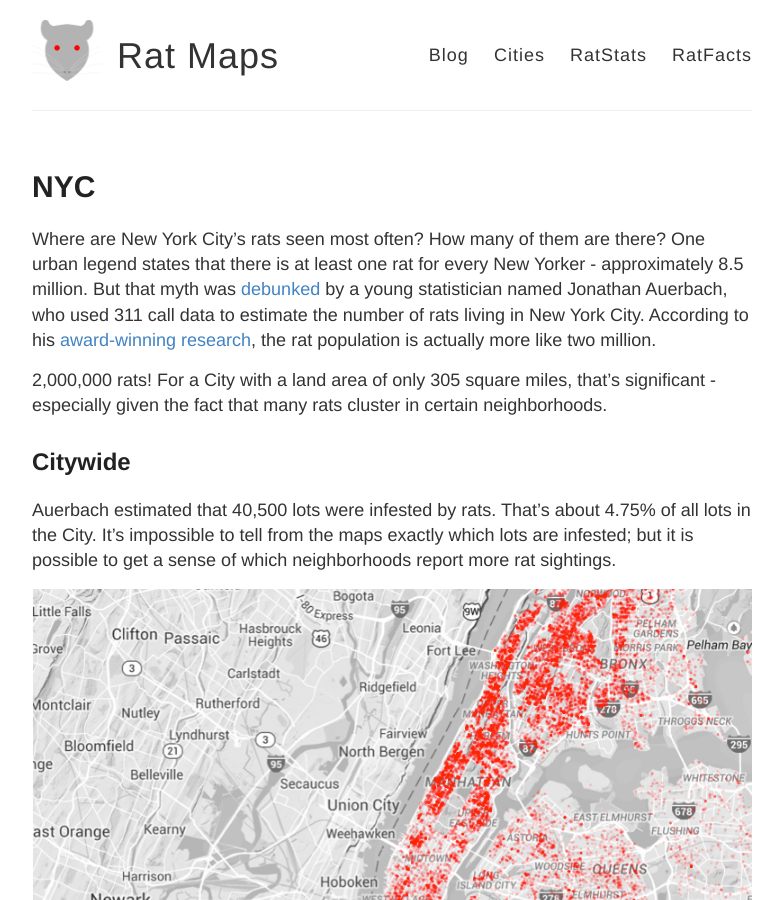
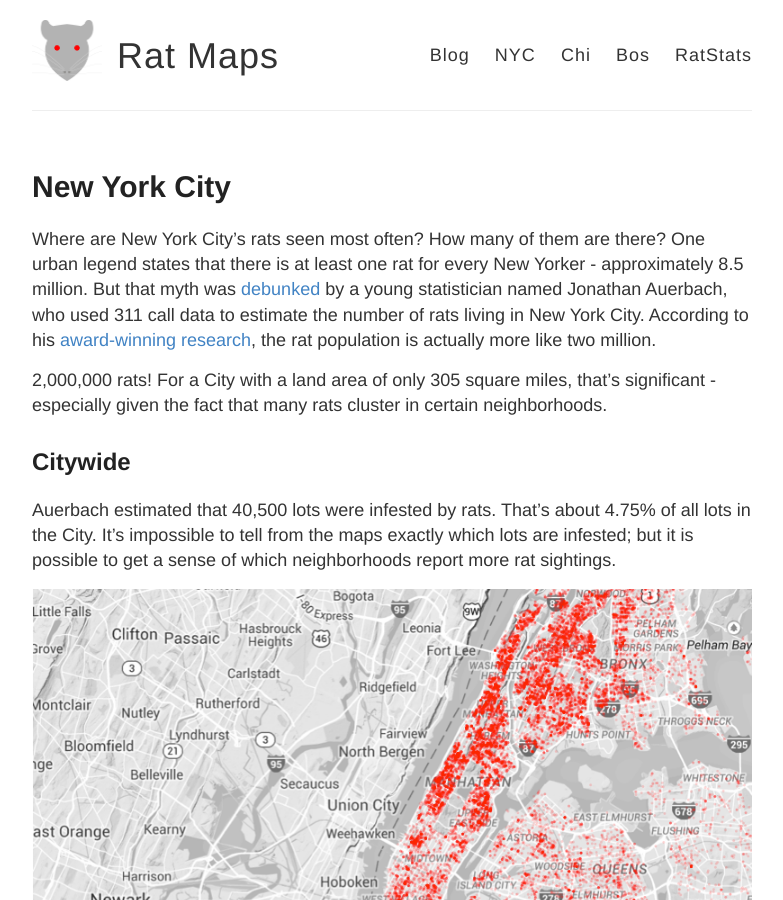
Before and after one commit to DanielHadley/ratmaps, a Jekyll site: the page built from nyc.md, in a window 1280 px wide and 900 px high. Shown: the whole window, without its empty margins (248-1031 px from the left). Built offline with Jekyll 4.4.1, drawn with Linux system fonts in a browser that asks for light colours; comment, search, counter and statistics services are not loaded.

Commit message:
lower case

```diff
--- a/_layouts/default.html
+++ b/_layouts/default.html
@@ -33,9 +33,10 @@
 
           <nav>
             <a href="{{ site.baseurl }}/">Blog</a>
-            <a href="{{ site.baseurl }}/Cities">Cities</a>
-            <a href="{{ site.baseurl }}/RatStats">RatStats</a>
-            <a href="{{ site.baseurl }}/RatFacts">RatFacts</a>
+            <a href="{{ site.baseurl }}/nyc">NYC</a>
+            <a href="{{ site.baseurl }}/chi">Chi</a>
+            <a href="{{ site.baseurl }}/bos">Bos</a>
+            <a href="{{ site.baseurl }}/stats">RatStats</a>
           </nav>
         </header>
       </div>
--- a/nyc.md
+++ b/nyc.md
@@ -1,7 +1,7 @@
 ---
 layout: page
-title: NYC
-permalink: /NYC/
+title: New York City
+permalink: /nyc/
 ---
 
 Where are New York City's rats seen most often? How many of them are there? One urban legend states that there is at least one rat for every New Yorker - approximately 8.5 million. But that myth was [debunked](http://www.nytimes.com/2014/11/06/nyregion/8-million-rats-in-new-york-data-suggest-that-legend-is-flawed.html?_r=0) by a young statistician named Jonathan Auerbach, who used 311 call data to estimate the number of rats living in New York City. According to his [award-winning research](http://onlinelibrary.wiley.com/store/10.1111/j.1740-9713.2014.00764.x/asset/sign764.pdf;jsessionid=0B57CD44148F76769EFF4C0F738CB31B.f03t01?v=1&t=i653uwza&s=e8bf02da98f38e671bfea957e71df2b60aeca37e), the rat population is actually more like two million.
```
Also changed, not shown: bos.md (renamed from Boston.md), chi.md (renamed from Chicago.md), stats.md (renamed from RatStats.md).
